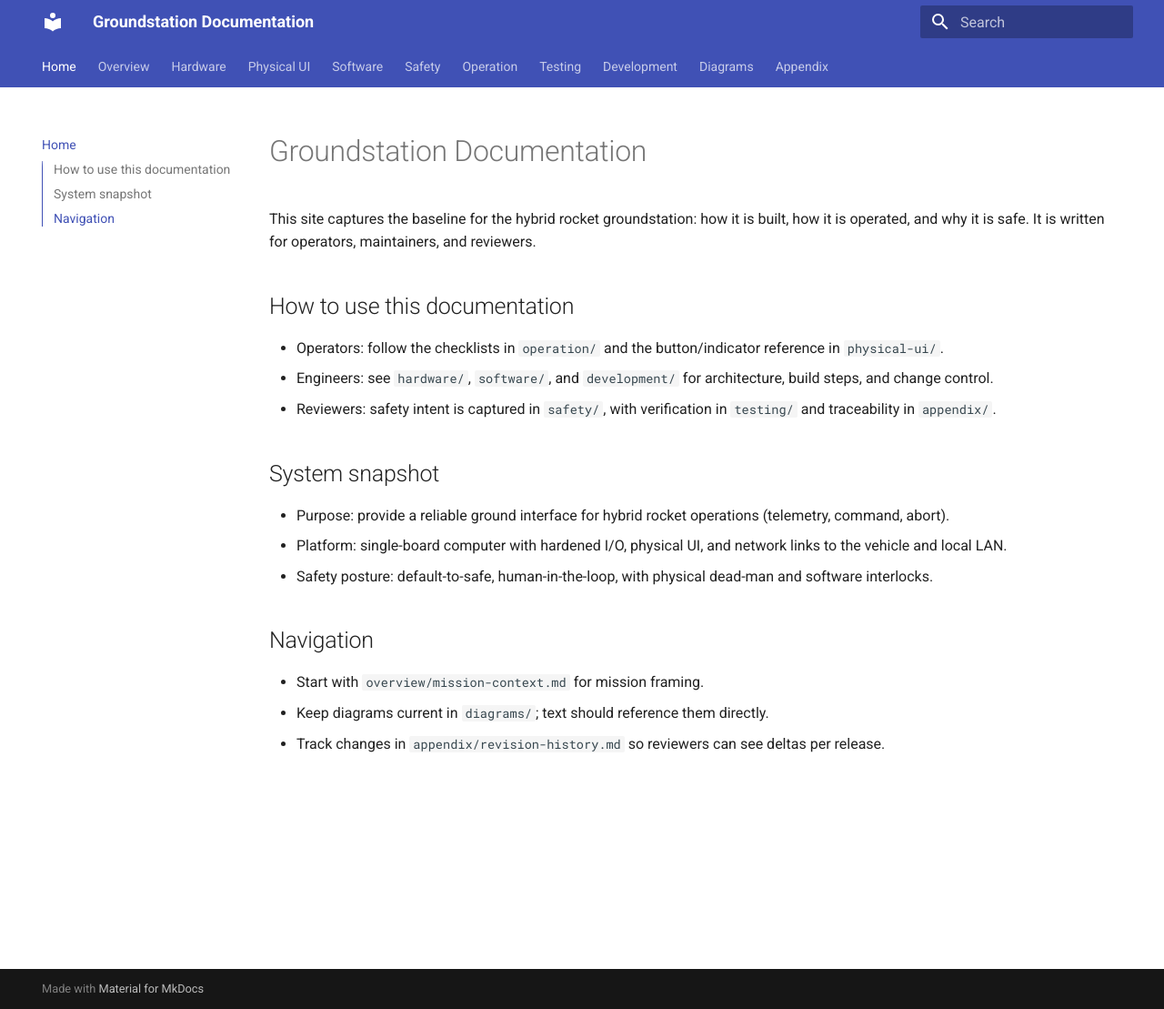
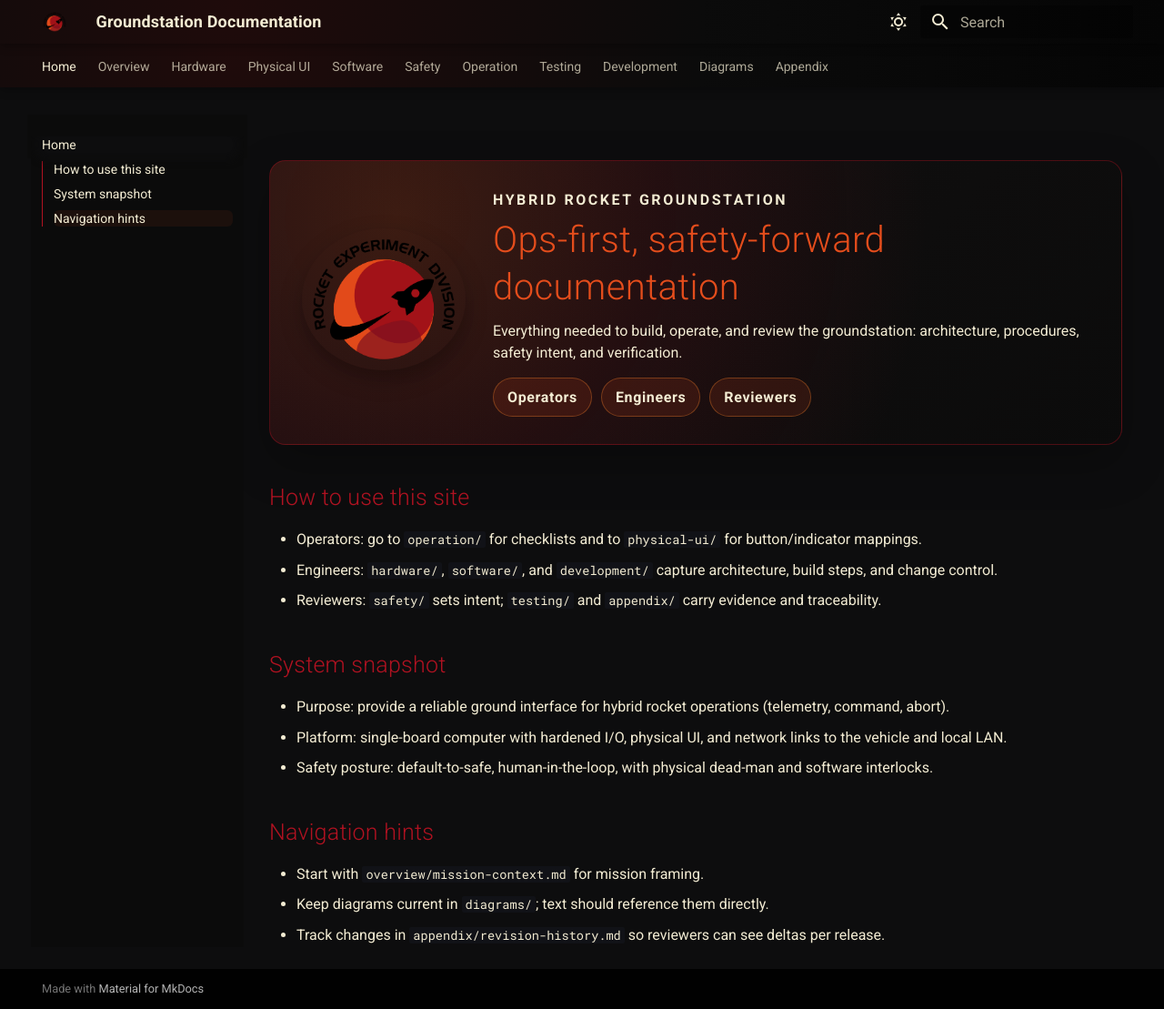
Before and after one commit to joaomnuno/RED-gs-docs, an MkDocs documentation site: the page built from docs/index.md, in a window 1280 px wide and 1109 px high. Shown: the whole window at 91% size. Built offline with MkDocs 1.6.1 and Material for MkDocs 9.7.7, drawn with Linux system fonts in a browser that asks for light colours.

Commit message:
updated styling

```diff
--- /dev/null
+++ b/docs/assets/styles/custom.css
@@ -0,0 +1,280 @@
+:root {
+  --gs-red: #b01221;
+  --gs-deep-red: #7f0f15;
+  --gs-orange: #e44d1c;
+  --gs-ember: #f0822d;
+  --gs-cream: #f3ecd3;
+  --gs-ink: #0b0b0b;
+  --gs-charcoal: #141111;
+  --md-text-font-family: "Barlow", "Helvetica Neue", Arial, sans-serif;
+  --md-code-font-family: "JetBrains Mono", "Fira Code", Consolas, monospace;
+}
+
+[data-md-color-scheme="gs-dark"] {
+  --md-primary-fg-color: var(--gs-red);
+  --md-primary-fg-color--light: var(--gs-orange);
+  --md-primary-fg-color--dark: var(--gs-deep-red);
+  --md-accent-fg-color: var(--gs-ember);
+  --md-default-bg-color: #0d0d0e;
+  --md-default-fg-color: var(--gs-cream);
+  --md-code-bg-color: #111217;
+  --md-code-fg-color: var(--gs-cream);
+  --md-typeset-a-color: var(--gs-ember);
+}
+
+[data-md-color-scheme="gs-light"] {
+  --md-primary-fg-color: var(--gs-red);
+  --md-primary-fg-color--light: var(--gs-orange);
+  --md-primary-fg-color--dark: var(--gs-deep-red);
+  --md-accent-fg-color: var(--gs-ember);
+  --md-default-bg-color: #f8f3e8;
+  --md-default-fg-color: #1b0f0f;
+  --md-code-bg-color: #f3ecd3;
+  --md-code-fg-color: #1c0f0f;
+  --md-typeset-a-color: var(--gs-red);
+}
+
+body,
+.md-typeset {
+  color: var(--md-default-fg-color);
+}
+
+[data-md-color-scheme="gs-dark"] .md-header,
+[data-md-color-scheme="gs-dark"] .md-tabs {
+  background: radial-gradient(circle at 20% 20%, #1f0b0b 0, #0b0b0b 50%, #050505 100%);
+  box-shadow: 0 2px 10px rgba(0, 0, 0, 0.35);
+}
+
+[data-md-color-scheme="gs-dark"] .md-sidebar,
+[data-md-color-scheme="gs-dark"] .md-sidebar__scrollwrap {
+  background: #0b0b0b;
+}
+
+[data-md-color-scheme="gs-light"] .md-header,
+[data-md-color-scheme="gs-light"] .md-tabs {
+  background: linear-gradient(90deg, #f5e9d5 0%, #f0d9c2 60%, #f5e9d5 100%);
+  color: #1b0f0f;
+}
+
+[data-md-color-scheme="gs-light"] .md-sidebar,
+[data-md-color-scheme="gs-light"] .md-sidebar__scrollwrap {
+  background: #f8f3e8;
+}
+
+.md-header,
+.md-tabs,
+.md-header__title,
+.md-tabs__link,
+.md-header__button {
+  color: inherit;
+}
+
+[data-md-color-scheme="gs-light"] .md-tabs__link,
+[data-md-color-scheme="gs-light"] .md-header__title,
+[data-md-color-scheme="gs-light"] .md-header__button,
+[data-md-color-scheme="gs-light"] .md-logo {
+  color: #1b0f0f;
+  fill: #1b0f0f;
+}
+
+[data-md-color-scheme="gs-dark"] .md-header__button .md-icon,
+[data-md-color-scheme="gs-dark"] .md-tabs__link .md-icon,
+[data-md-color-scheme="gs-dark"] .md-nav__link .md-icon,
+[data-md-color-scheme="gs-dark"] .md-logo svg,
+[data-md-color-scheme="gs-dark"] .md-search-result__icon .md-icon,
+[data-md-color-scheme="gs-dark"] .md-search-result__icon.md-icon,
+[data-md-color-scheme="gs-dark"] .md-search__icon.md-icon {
+  color: var(--gs-cream);
+  fill: currentColor;
+}
+
+[data-md-color-scheme="gs-light"] .md-header__button .md-icon,
+[data-md-color-scheme="gs-light"] .md-tabs__link .md-icon,
+[data-md-color-scheme="gs-light"] .md-nav__link .md-icon,
+[data-md-color-scheme="gs-light"] .md-logo svg,
+[data-md-color-scheme="gs-light"] .md-search-result__icon .md-icon,
+[data-md-color-scheme="gs-light"] .md-search-result__icon.md-icon,
+[data-md-color-scheme="gs-light"] .md-search__icon.md-icon {
+  color: #1b0f0f;
+  fill: currentColor;
+}
+
+[data-md-color-scheme="gs-dark"] .md-search__input {
+  color: var(--gs-cream);
+  caret-color: var(--gs-cream);
+}
+
+[data-md-color-scheme="gs-dark"] .md-search__input::placeholder {
+  color: rgba(243, 236, 211, 0.7);
+}
+
+[data-md-color-scheme="gs-light"] .md-search__input {
+  color: #1b0f0f;
+  caret-color: #1b0f0f;
+}
+
+[data-md-color-scheme="gs-light"] .md-search__input::placeholder {
+  color: rgba(27, 15, 15, 0.6);
+}
+
+[data-md-color-scheme="gs-light"] .md-tabs__link:hover,
+[data-md-color-scheme="gs-light"] .md-tabs__link--active {
+  color: var(--gs-red);
+}
+
+.md-header__title {
+  font-weight: 700;
+  letter-spacing: 0.01em;
+}
+
+.md-typeset h1,
+.md-typeset h2 {
+  letter-spacing: 0.01em;
+}
+
+.md-typeset h1,
+.md-typeset h2,
+.md-typeset h3,
+.md-typeset h4,
+.md-typeset h5,
+.md-typeset h6,
+.md-typeset p,
+.md-typeset li {
+  color: var(--md-default-fg-color);
+}
+
+.md-typeset h1 {
+  color: var(--gs-orange);
+}
+
+.md-typeset h2 {
+  color: var(--gs-red);
+}
+
+.md-typeset svg {
+  color: inherit;
+  fill: currentColor;
+}
+
+.md-nav__title {
+  text-transform: uppercase;
+  letter-spacing: 0.08em;
+}
+
+[data-md-color-scheme="gs-dark"] .md-nav__title,
+[data-md-color-scheme="gs-dark"] .md-nav__link,
+[data-md-color-scheme="gs-dark"] .md-ellipsis {
+  color: var(--gs-cream);
+}
+
+[data-md-color-scheme="gs-dark"] .md-nav__link--active {
+  background: rgba(228, 77, 28, 0.08);
+  border-radius: 6px;
+}
+
+[data-md-color-scheme="gs-dark"] .md-nav__link:hover,
+[data-md-color-scheme="gs-dark"] .md-nav__link--active {
+  color: var(--gs-ember);
+}
+
+[data-md-color-scheme="gs-light"] .md-nav__title,
+[data-md-color-scheme="gs-light"] .md-nav__link,
+[data-md-color-scheme="gs-light"] .md-ellipsis {
+  color: #1b0f0f;
+}
+
+[data-md-color-scheme="gs-light"] .md-nav__link--active {
+  background: rgba(176, 18, 33, 0.08);
+  border-radius: 6px;
+}
+
+[data-md-color-scheme="gs-light"] .md-nav__link:hover,
+[data-md-color-scheme="gs-light"] .md-nav__link--active {
+  color: var(--gs-red);
+}
+
+.md-typeset .admonition {
+  border-radius: 10px;
+  border: 1px solid rgba(224, 77, 28, 0.35);
+  box-shadow: 0 10px 30px rgba(0, 0, 0, 0.08);
+}
+
+.gs-hero {
+  display: grid;
+  grid-template-columns: 180px 1fr;
+  gap: 1.5rem;
+  align-items: center;
+  padding: 1.5rem 1.75rem;
+  margin: 1.5rem 0 2rem;
+  border-radius: 18px;
+  background: radial-gradient(circle at 15% 20%, rgba(228, 77, 28, 0.2), rgba(176, 18, 33, 0.12), transparent 70%),
+    linear-gradient(135deg, rgba(20, 17, 17, 0.9), rgba(11, 11, 11, 0.92));
+  border: 1px solid rgba(176, 18, 33, 0.4);
+  box-shadow: 0 20px 50px rgba(0, 0, 0, 0.25);
+}
+
+[data-md-color-scheme="gs-light"] .gs-hero {
+  background: linear-gradient(135deg, rgba(243, 236, 211, 0.98), rgba(240, 217, 194, 0.96));
+  border: 1px solid rgba(176, 18, 33, 0.2);
+  box-shadow: 0 14px 40px rgba(0, 0, 0, 0.08);
+}
+
+.gs-hero__mark img {
+  width: 180px;
+  max-width: 100%;
+  border-radius: 50%;
+  box-shadow: 0 10px 25px rgba(0, 0, 0, 0.25);
+}
+
+.gs-hero__body h1 {
+  margin: 0.25rem 0 0.5rem;
+  font-size: 2rem;
+}
+
+.gs-hero__eyebrow {
+  text-transform: uppercase;
+  letter-spacing: 0.16em;
+  font-weight: 700;
+  color: var(--gs-ember);
+  margin: 0;
+}
+
+.gs-hero__lede {
+  margin: 0.1rem 0 0.75rem;
+  max-width: 720px;
+  line-height: 1.5;
+}
+
+.gs-hero__tags {
+  display: inline-flex;
+  gap: 0.5rem;
+  flex-wrap: wrap;
+}
+
+.gs-hero__tags span {
+  padding: 0.4rem 0.75rem;
+  border-radius: 999px;
+  background: rgba(228, 77, 28, 0.14);
+  color: var(--gs-cream);
+  border: 1px solid rgba(240, 130, 45, 0.35);
+  font-weight: 700;
+  letter-spacing: 0.04em;
+}
+
+[data-md-color-scheme="gs-light"] .gs-hero__tags span {
+  color: #1c0f0f;
+  background: rgba(176, 18, 33, 0.12);
+  border-color: rgba(176, 18, 33, 0.2);
+}
+
+@media (max-width: 768px) {
+  .gs-hero {
+    grid-template-columns: 1fr;
+    text-align: left;
+  }
+
+  .gs-hero__mark {
+    display: flex;
+    justify-content: flex-start;
+  }
+}
--- a/docs/index.md
+++ b/docs/index.md
@@ -1,18 +1,33 @@
-# Groundstation Documentation
+<div class="gs-hero">
+  <div class="gs-hero__mark">
+    <img src="assets/images/gs-mark.png" alt="Groundstation mark">
+  </div>
+  <div class="gs-hero__body">
+    <p class="gs-hero__eyebrow">Hybrid Rocket Groundstation</p>
+    <h1>Ops-first, safety-forward documentation</h1>
+    <p class="gs-hero__lede">
+      Everything needed to build, operate, and review the groundstation:
+      architecture, procedures, safety intent, and verification.
+    </p>
+    <div class="gs-hero__tags">
+      <span>Operators</span>
+      <span>Engineers</span>
+      <span>Reviewers</span>
+    </div>
+  </div>
+</div>
 
-This site captures the baseline for the hybrid rocket groundstation: how it is built, how it is operated, and why it is safe. It is written for operators, maintainers, and reviewers.
-
-## How to use this documentation
-- Operators: follow the checklists in `operation/` and the button/indicator reference in `physical-ui/`.
-- Engineers: see `hardware/`, `software/`, and `development/` for architecture, build steps, and change control.
-- Reviewers: safety intent is captured in `safety/`, with verification in `testing/` and traceability in `appendix/`.
+## How to use this site
+- Operators: go to `operation/` for checklists and to `physical-ui/` for button/indicator mappings.
+- Engineers: `hardware/`, `software/`, and `development/` capture architecture, build steps, and change control.
+- Reviewers: `safety/` sets intent; `testing/` and `appendix/` carry evidence and traceability.
 
 ## System snapshot
 - Purpose: provide a reliable ground interface for hybrid rocket operations (telemetry, command, abort).
 - Platform: single-board computer with hardened I/O, physical UI, and network links to the vehicle and local LAN.
 - Safety posture: default-to-safe, human-in-the-loop, with physical dead-man and software interlocks.
 
-## Navigation
+## Navigation hints
 - Start with `overview/mission-context.md` for mission framing.
 - Keep diagrams current in `diagrams/`; text should reference them directly.
 - Track changes in `appendix/revision-history.md` so reviewers can see deltas per release.
--- a/mkdocs.yml
+++ b/mkdocs.yml
@@ -3,6 +3,8 @@ site_description: Baseline documentation for the hybrid rocket groundstation
 site_url: https://example.com
 theme:
   name: material
+  logo: assets/images/gs-mark.png
+  favicon: assets/images/gs-mark.png
   features:
     - navigation.tabs
     - navigation.sections
@@ -10,6 +12,20 @@ theme:
     - toc.integrate
     - search.suggest
     - search.highlight
+    - header.autohide
+  palette:
+    - scheme: gs-dark
+      primary: custom
+      accent: custom
+      toggle:
+        icon: material/weather-sunny
+        name: Switch to light mode
+    - scheme: gs-light
+      primary: custom
+      accent: custom
+      toggle:
+        icon: material/weather-night
+        name: Switch to dark mode
 markdown_extensions:
   - admonition
   - toc:
@@ -18,6 +34,8 @@ markdown_extensions:
   - pymdownx.details
   - pymdownx.superfences
   - pymdownx.tasklist
+extra_css:
+  - assets/styles/custom.css
 nav:
   - Home: index.md
   - Overview:
```
Also changed, not shown: README.md (+2 -1 lines), amalia.svg (added), docs/assets/images/amalia.svg (added), docs/assets/images/gs-mark.png (added), image.png (added).
